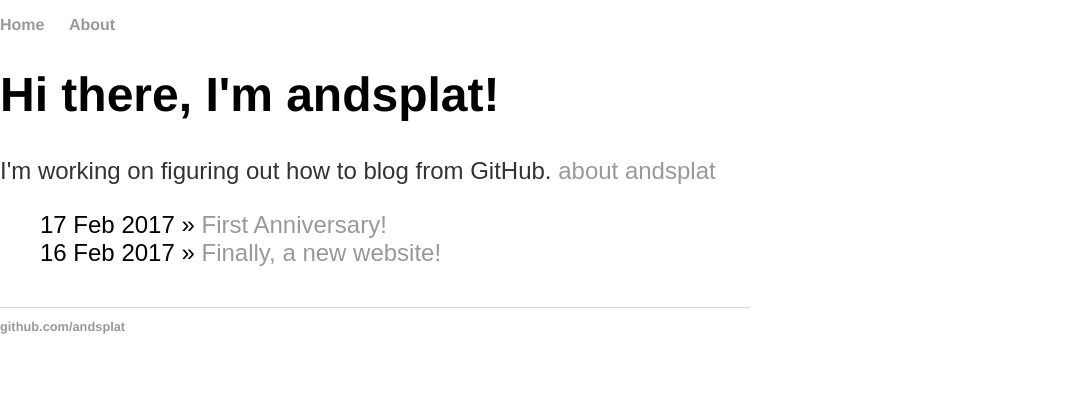
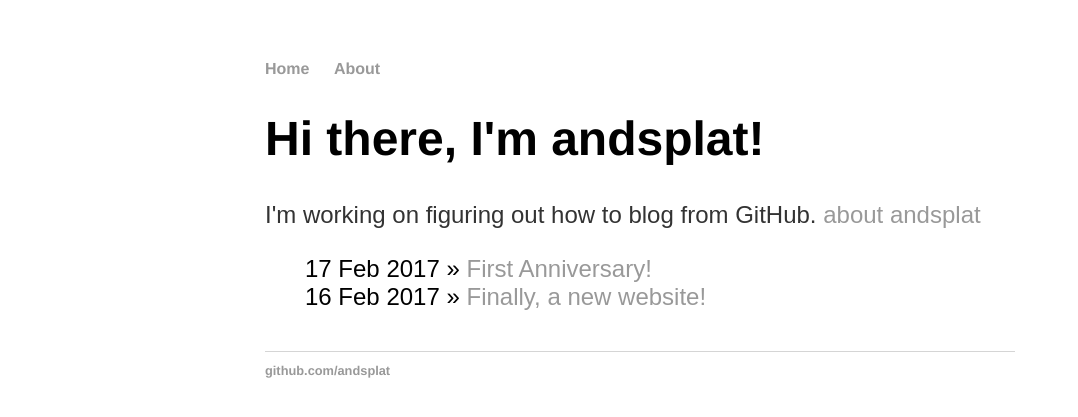
Before and after one commit to andsplat/benwfey, a Jekyll site: the page built from index.html, in a window 1280 px wide. Shown: the top 417 px of the page, without its empty margins (0-1078 px from the left). Built offline with Jekyll 4.4.1, drawn with Linux system fonts in a browser that asks for light colours.

Commit message:
Update main.css

```diff
--- a/css/main.css
+++ b/css/main.css
@@ -1,5 +1,5 @@
 body {
-    margin: 60 auto;
+    margin: 60px auto;
     max-width: 750px;
 }
 nav ul, footer ul {
```
